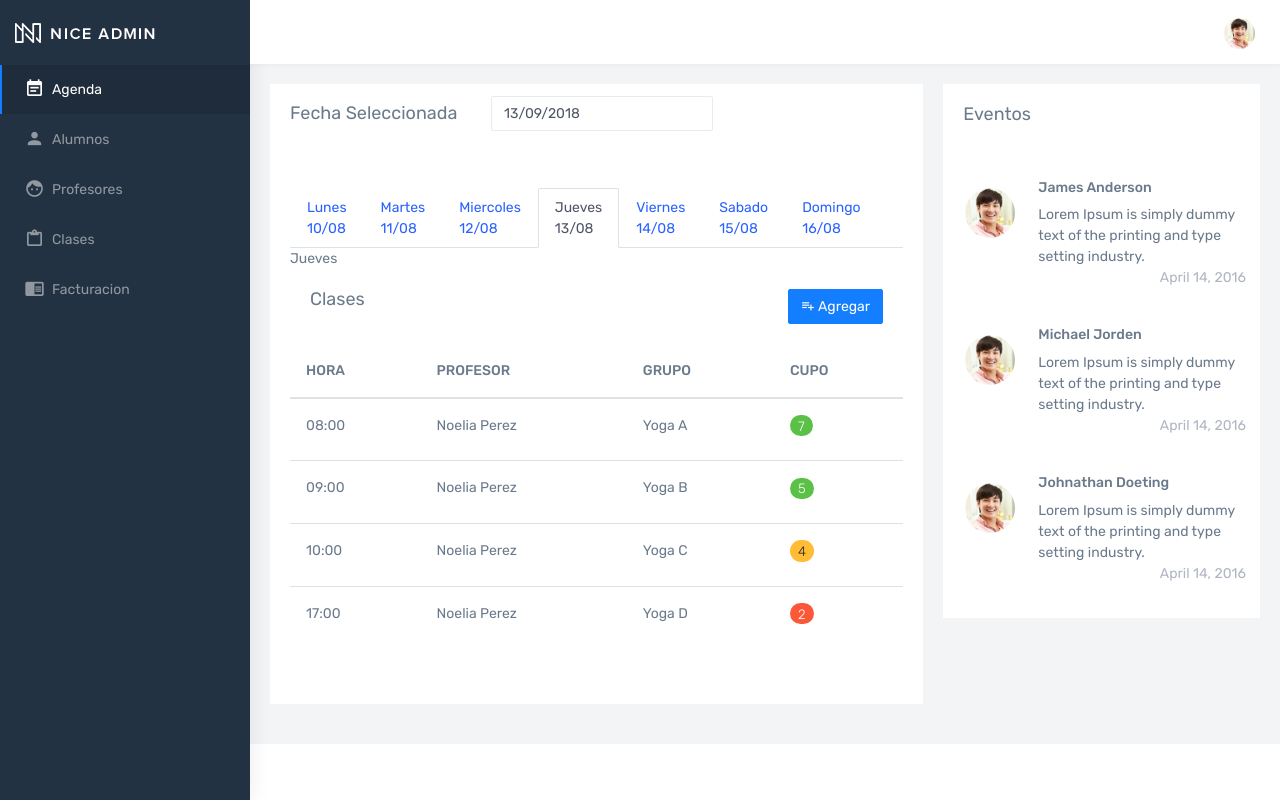
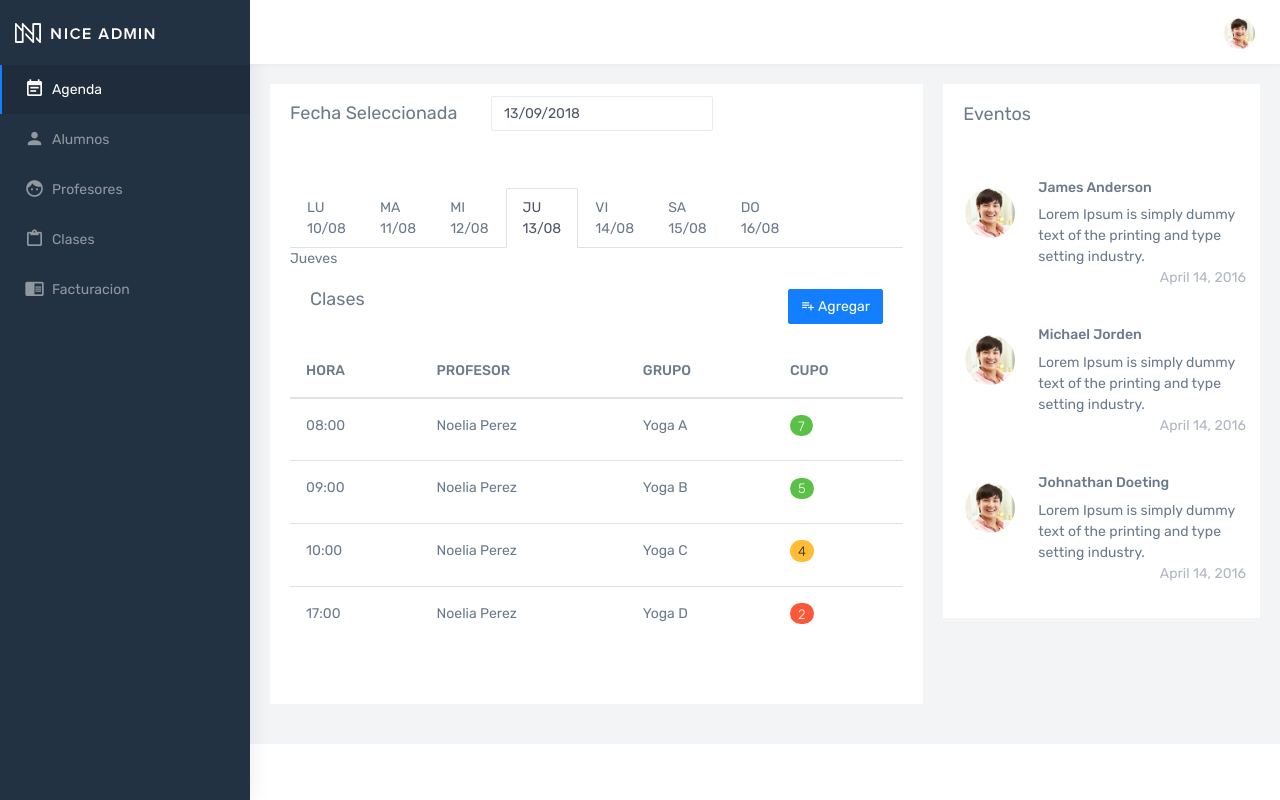
Before and after one commit to macsee/YogApp, a React (Create React App) app: page / in a window 1280 px wide. Built offline with nearby package versions, Linux system fonts and the light colour scheme.

Commit message:
Solucionado el tema de las tabs en la vista principal con reactstrap.

```diff
--- a/package.json
+++ b/package.json
@@ -5,6 +5,7 @@
   "dependencies": {
     "ajv": "^6.5.2",
     "bootstrap": "^4.1.1",
+    "classnames": "^2.2.6",
     "jquery": "^3.3.1",
     "moment": "^2.22.2",
     "popper": "^1.0.1",
--- a/src/App.css
+++ b/src/App.css
@@ -44,6 +44,10 @@
 .row-click {
   cursor: pointer;
 }
+
+.nav-link {
+  cursor: pointer;
+}
 /* .left-sidebar {
   background-color: #3e5569;
 } */
--- a/src/components/agenda/table.jsx
+++ b/src/components/agenda/table.jsx
@@ -47,7 +47,10 @@ class Table extends Component {
                 </tr>
               </thead>
               <tbody>
-                <tr onClick={() => this.showModal(this.state.id)}>
+                <tr
+                  onClick={() => this.showModal(this.state.id)}
+                  className="row-click"
+                >
                   <td className="txt-oflo">08:00 </td>
                   <td>
                     <span className="txt-oflo">Noelia Perez</span>
@@ -61,7 +64,10 @@ class Table extends Component {
                     </h4>
                   </td>
                 </tr>
-                <tr>
+                <tr
+                  onClick={() => this.showModal(this.state.id)}
+                  className="row-click"
+                >
                   <td className="txt-oflo">09:00 </td>
                   <td>
                     <span className="txt-oflo">Noelia Perez</span>
@@ -75,7 +81,10 @@ class Table extends Component {
                     </h4>
                   </td>
                 </tr>
-                <tr>
+                <tr
+                  onClick={() => this.showModal(this.state.id)}
+                  className="row-click"
+                >
                   <td className="txt-oflo">10:00 </td>
                   <td>
                     <span className="txt-oflo">Noelia Perez</span>
@@ -89,7 +98,10 @@ class Table extends Component {
                     </h4>
                   </td>
                 </tr>
-                <tr>
+                <tr
+                  onClick={() => this.showModal(this.state.id)}
+                  className="row-click"
+                >
                   <td className="txt-oflo">17:00 </td>
                   <td>
                     <span className="txt-oflo">Noelia Perez</span>
--- a/src/components/agenda/tabs.jsx
+++ b/src/components/agenda/tabs.jsx
@@ -1,27 +1,39 @@
 import React, { Component } from "react";
+import { TabContent, TabPane, Nav, NavItem, NavLink } from "reactstrap";
+import classnames from "classnames";
 import Table from "./table";
 
 class Tabs extends Component {
-  state = {
-    activo: ["", "", "", "", "", "", ""]
-  };
-
   constructor(props) {
     // console.log("Holis soy el constructor");
     super(props);
-    this.state.activo[this.props.fecha._d.getDay()] = " active";
-    // this.setWeek(this.props.fecha._d);
+    let _dias = ["DO", "LU", "MA", "MI", "JU", "VI", "SA"];
+
+    this.toggle = this.toggle.bind(this);
+    this.state = {
+      dias: _dias,
+      activeTab: _dias[this.props.fecha._d.getDay()]
+    };
   }
 
-  setActive = fecha => {
-    console.log(this.state.activo);
-    let activo = ["", "", "", "", "", "", ""];
-    activo[this.props.fecha._d.getDay()] = " active";
-    this.setState({ activo });
+  toggle = tab => {
+    if (this.state.activeTab !== tab) {
+      this.setState({
+        activeTab: tab
+      });
+    }
   };
+
+  // setActive = fecha => {
+  //   console.log(this.state.activo);
+  //   let activo = ["", "", "", "", "", "", ""];
+  //   activo[this.props.fecha._d.getDay()] = " active";
+  //   this.setState({ activo });
+  // };
 
   getWeekDayDate = (fecha, dia) => {
     let dow = fecha.getDay();
+    if (dow === 0) dow = 7;
     return new Date(fecha.getTime() - (dow - dia) * 24 * 60 * 60 * 1000);
   };
 
@@ -36,7 +48,7 @@ class Tabs extends Component {
   componentDidUpdate(prevProps) {
     // Typical usage (don't forget to compare props):
     if (this.props.fecha !== prevProps.fecha) {
-      this.setActive(this.props.fecha._d);
+      this.toggle(this.state.dias[this.props.fecha._d.getDay()]);
     }
   }
 
@@ -48,158 +60,136 @@ class Tabs extends Component {
     // console.log(this.state.dias);
     return (
       <React.Fragment>
-        {/* <h2>{this.props.fecha.date()}</h2> */}
-        <ul className="nav nav-tabs" role="tablist">
-          <li className="nav-item">
-            <a
-              className={"nav-link" + this.state.activo[1]}
-              data-toggle="tab"
-              href="#lunes"
-              role="tab"
+        <Nav tabs>
+          <NavItem>
+            <NavLink
+              className={classnames({
+                active: this.state.activeTab === "LU"
+              })}
+              onClick={() => {
+                this.toggle("LU");
+              }}
             >
-              <span className="hidden-xs-down">
-                Lunes <br />
+              LU
+              <br />
               {this.formatDate(this.getWeekDayDate(this.props.fecha._d, 1))}
-              </span>
-            </a>
-          </li>
-          <li className="nav-item">
-            <a
-              className={"nav-link" + this.state.activo[2]}
-              data-toggle="tab"
-              href="#martes"
-              role="tab"
+            </NavLink>
+          </NavItem>
+          <NavItem>
+            <NavLink
+              className={classnames({
+                active: this.state.activeTab === "MA"
+              })}
+              onClick={() => {
+                this.toggle("MA");
+              }}
             >
-              <span className="hidden-xs-down">
-                Martes <br />
+              MA
+              <br />
               {this.formatDate(this.getWeekDayDate(this.props.fecha._d, 2))}
-              </span>
-            </a>
-          </li>
-          <li className="nav-item">
-            <a
-              className={"nav-link" + this.state.activo[3]}
-              data-toggle="tab"
-              href="#miercoles"
-              role="tab"
+            </NavLink>
+          </NavItem>
+          <NavItem>
+            <NavLink
+              className={classnames({
+                active: this.state.activeTab === "MI"
+              })}
+              onClick={() => {
+                this.toggle("MI");
+              }}
             >
-              <span className="hidden-xs-down">
-                Miercoles <br />
+              MI
+              <br />
               {this.formatDate(this.getWeekDayDate(this.props.fecha._d, 3))}
-              </span>
-            </a>
-          </li>
-          <li className="nav-item">
-            <a
-              className={"nav-link" + this.state.activo[4]}
-              data-toggle="tab"
-              href="#jueves"
-              role="tab"
+            </NavLink>
+          </NavItem>
+          <NavItem>
+            <NavLink
+              className={classnames({
+                active: this.state.activeTab === "JU"
+              })}
+              onClick={() => {
+                this.toggle("JU");
+              }}
             >
-              <span className="hidden-xs-down">
-                Jueves <br />
+              JU
+              <br />
               {this.formatDate(this.getWeekDayDate(this.props.fecha._d, 4))}
-              </span>
-            </a>
-          </li>
-          <li className="nav-item">
-            <a
-              className={"nav-link" + this.state.activo[5]}
-              data-toggle="tab"
-              href="#viernes"
-              role="tab"
+            </NavLink>
+          </NavItem>
+          <NavItem>
+            <NavLink
+              className={classnames({
+                active: this.state.activeTab === "VI"
+              })}
+              onClick={() => {
+                this.toggle("VI");
+              }}
             >
-              <span className="hidden-xs-down">
-                Viernes <br />
+              VI
+              <br />
               {this.formatDate(this.getWeekDayDate(this.props.fecha._d, 5))}
-              </span>
-            </a>
-          </li>
-          <li className="nav-item">
-            <a
-              className={"nav-link" + this.state.activo[6]}
-              data-toggle="tab"
-              href="#sabado"
-              role="tab"
+            </NavLink>
+          </NavItem>
+          <NavItem>
+            <NavLink
+              className={classnames({
+                active: this.state.activeTab === "SA"
+              })}
+              onClick={() => {
+                this.toggle("SA");
+              }}
             >
-              <span className="hidden-xs-down">
-                Sabado <br />
+              SA
+              <br />
               {this.formatDate(this.getWeekDayDate(this.props.fecha._d, 6))}
-              </span>
-            </a>
-          </li>
-          <li className="nav-item">
-            <a
-              className={"nav-link" + this.state.activo[0]}
-              data-toggle="tab"
-              href="#domingo"
-              role="tab"
+            </NavLink>
+          </NavItem>
+          <NavItem>
+            <NavLink
+              className={classnames({
+                active: this.state.activeTab === "DO"
+              })}
+              onClick={() => {
+                this.toggle("DO");
+              }}
             >
-              <span className="hidden-xs-down">
-                Domingo <br />
+              DO
+              <br />
               {this.formatDate(this.getWeekDayDate(this.props.fecha._d, 7))}
-              </span>
-            </a>
-          </li>
-        </ul>
-        <div className="tab-content tabcontent-border">
-          <div
-            className={"tab-pane" + this.state.activo[1]}
-            id="lunes"
-            role="tabpanel"
-          >
+            </NavLink>
+          </NavItem>
+        </Nav>
+        <TabContent activeTab={this.state.activeTab}>
+          <TabPane tabId="LU">
             Lunes
             <Table />
-          </div>
-          <div
-            className={"tab-pane" + this.state.activo[2]}
-            id="martes"
-            role="tabpanel"
-          >
+          </TabPane>
+          <TabPane tabId="MA">
             Martes
             <Table />
-          </div>
-          <div
-            className={"tab-pane" + this.state.activo[3]}
-            id="miercoles"
-            role="tabpanel"
-          >
+          </TabPane>
+          <TabPane tabId="MI">
             Miercoles
             <Table />
-          </div>
-          <div
-            className={"tab-pane" + this.state.activo[4]}
-            id="jueves"
-            role="tabpanel"
-          >
+          </TabPane>
+          <TabPane tabId="JU">
             Jueves
             <Table />
-          </div>
-          <div
-            className={"tab-pane" + this.state.activo[5]}
-            id="viernes"
-            role="tabpanel"
-          >
+          </TabPane>
+          <TabPane tabId="VI">
             Viernes
             <Table />
-          </div>
-          <div
-            className={"tab-pane" + this.state.activo[6]}
-            id="sabado"
-            role="tabpanel"
-          >
+          </TabPane>
+          <TabPane tabId="SA">
             Sabado
             <Table />
-          </div>
-          <div
-            className={"tab-pane" + this.state.activo[0]}
-            id="domingo"
-            role="tabpanel"
-          >
+          </TabPane>
+          <TabPane tabId="DO">
             Domingo
             <Table />
-          </div>
-        </div>
+          </TabPane>
+        </TabContent>
       </React.Fragment>
     );
   }
```
Also changed, not shown: 1 other file (tests, documents, lock files or other folders). Lines whose indentation alone changed are shown as unchanged.
